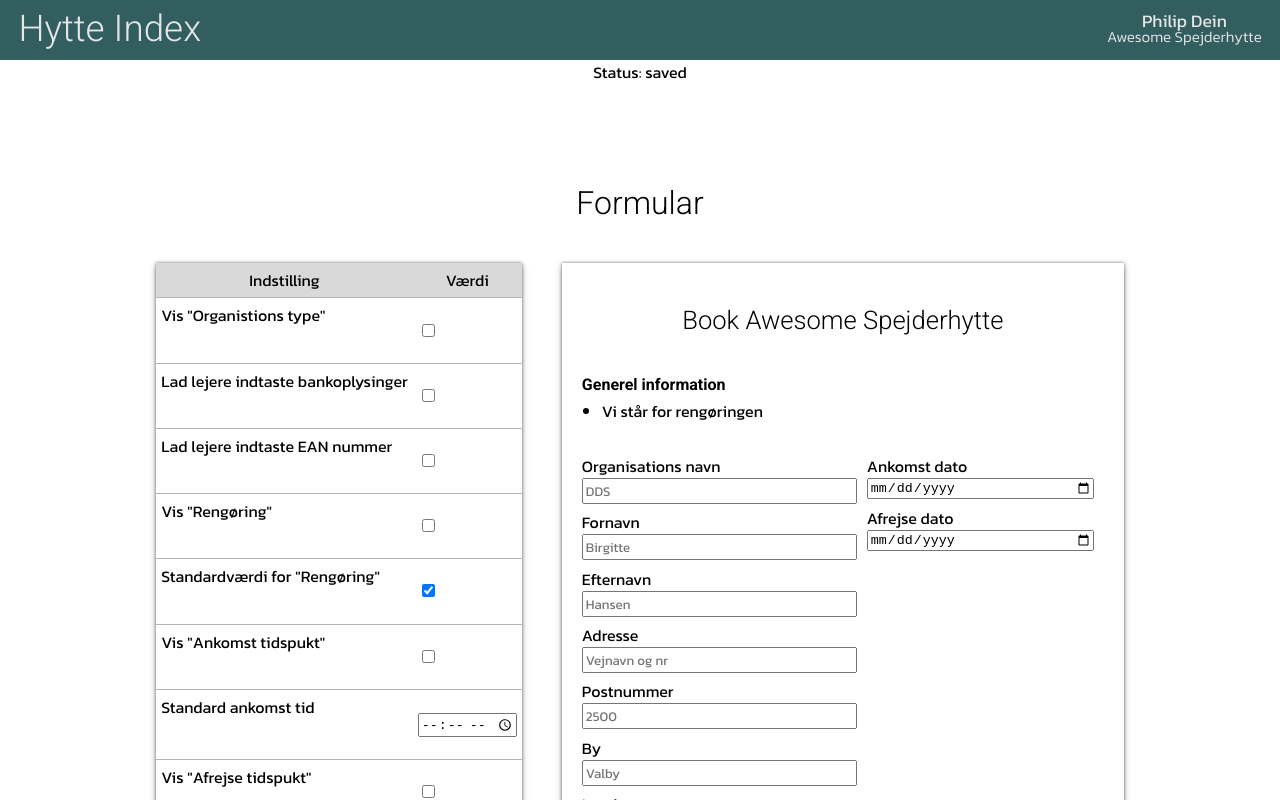
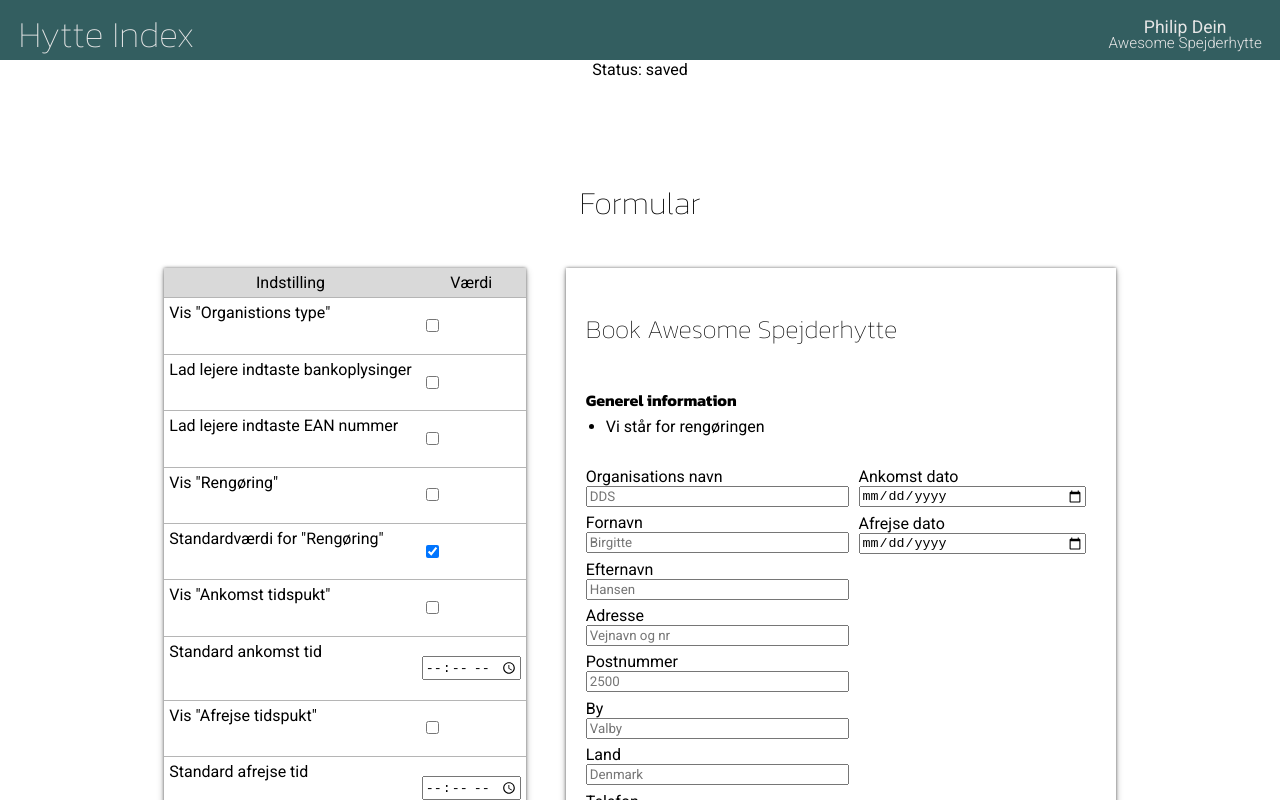
Before and after one commit to derangeddk/hyttebook-frontend, a Nuxt app: page /form-configuration in a window 1280 px wide. Shown: the top 800 px of the page. Built offline with nearby package versions, Linux system fonts and the light colour scheme.

Commit message:
extract styling to global stylesheet

```diff
--- a/pages/form-configuration.vue
+++ b/pages/form-configuration.vue
@@ -167,15 +167,7 @@
 
 <style lang="scss">
 
-    @import url('https://fonts.googleapis.com/css?family=Kanit:100,300,400,400i,500,700');
-    @import url('https://fonts.googleapis.com/css?family=Roboto:100,300,400,400i,500,700');
 
-    body {
-        font-family: 'Kanit', sans-serif;
-        color: black;
-        background: #FFFFFF;
-        margin: 0;
-    }
 
     main {
         display: flex;
@@ -189,12 +181,6 @@
         display: flex;
         flex-direction: row;
         width: 100%;
-    }
-
-    h1, h2, h3 {
-        text-align: center;
-        font-family: 'Roboto', sans-serif;
-        font-weight: 300;
     }
 
     .page-header h1 {
--- a/pages/index.vue
+++ b/pages/index.vue
@@ -28,9 +28,5 @@ export default {
         height: 100vh;
         width: 100vw;
         align-items: stretch;
-
-        & > * {
-            border: 1px solid red;
-        }
     }
 </style>
```
